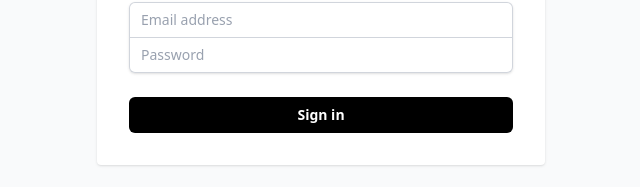
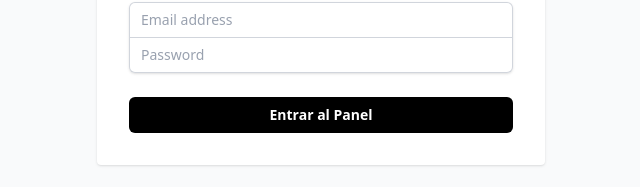
Before and after one commit to ProgWBVSG/Erika-Rios-Web, a Next.js app: page /admin/login in a window 1280 px wide. Shown: the part 393-580 px from the top of the page, without its empty margins (319-959 px from the left). Built offline with nearby package versions, Linux system fonts and the light colour scheme.

Commit message:
feat: implement interactive loading spinner on login

```diff
--- /dev/null
+++ b/src/app/admin/login/SubmitButton.tsx
@@ -0,0 +1,27 @@
+'use client'
+
+import { useFormStatus } from 'react-dom'
+
+export function SubmitButton() {
+  const { pending } = useFormStatus()
+
+  return (
+    <button
+      type="submit"
+      disabled={pending}
+      className="group relative flex w-full justify-center rounded-md bg-black px-3 py-2 text-sm font-semibold text-white hover:bg-gray-800 focus-visible:outline focus-visible:outline-2 focus-visible:outline-offset-2 focus-visible:outline-black disabled:bg-gray-600 disabled:cursor-not-allowed cursor-pointer transition-colors"
+    >
+      {pending ? (
+        <span className="flex items-center gap-2">
+          <svg className="animate-spin h-4 w-4 text-white" xmlns="http://www.w3.org/2000/svg" fill="none" viewBox="0 0 24 24">
+            <circle className="opacity-25" cx="12" cy="12" r="10" stroke="currentColor" strokeWidth="4"></circle>
+            <path className="opacity-75" fill="currentColor" d="M4 12a8 8 0 018-8V0C5.373 0 0 5.373 0 12h4zm2 5.291A7.962 7.962 0 014 12H0c0 3.042 1.135 5.824 3 7.938l3-2.647z"></path>
+          </svg>
+          Ingresando...
+        </span>
+      ) : (
+        'Entrar al Panel'
+      )}
+    </button>
+  )
+}
--- a/src/app/admin/login/page.tsx
+++ b/src/app/admin/login/page.tsx
@@ -1,4 +1,5 @@
 import { login } from './actions'
+import { SubmitButton } from './SubmitButton'
 
 export default function LoginPage() {
   return (
@@ -39,19 +40,14 @@ export default function LoginPage() {
                 type="password"
                 autoComplete="current-password"
                 required
-                className="relative block w-full rounded-b-md border-0 py-1.5 text-gray-900 ring-1 ring-inset ring-gray-300 placeholder:text-gray-400 focus:z-10 focus:ring-2 focus:ring-inset focus:ring-indigo-600 sm:text-sm sm:leading-6 px-3"
+                className="relative block w-full rounded-b-md border-0 py-1.5 text-gray-900 ring-1 ring-inset ring-gray-300 placeholder:text-gray-400 focus:z-10 focus:ring-2 focus:ring-inset ring-gray-300 sm:text-sm sm:leading-6 px-3"
                 placeholder="Password"
               />
             </div>
           </div>
 
           <div>
-            <button
-              type="submit"
-              className="group relative flex w-full justify-center rounded-md bg-black px-3 py-2 text-sm font-semibold text-white hover:bg-gray-800 focus-visible:outline focus-visible:outline-2 focus-visible:outline-offset-2 focus-visible:outline-black"
-            >
-              Sign in
-            </button>
+            <SubmitButton />
           </div>
         </form>
       </div>
```
